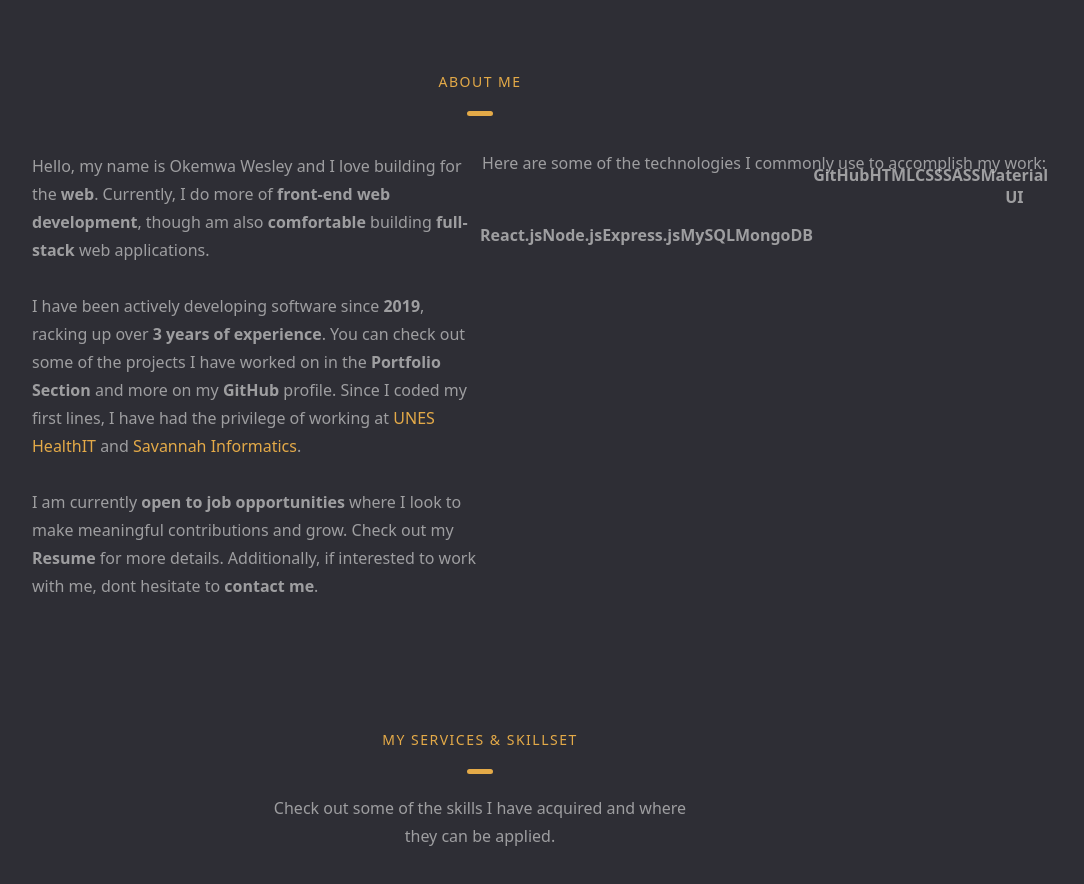
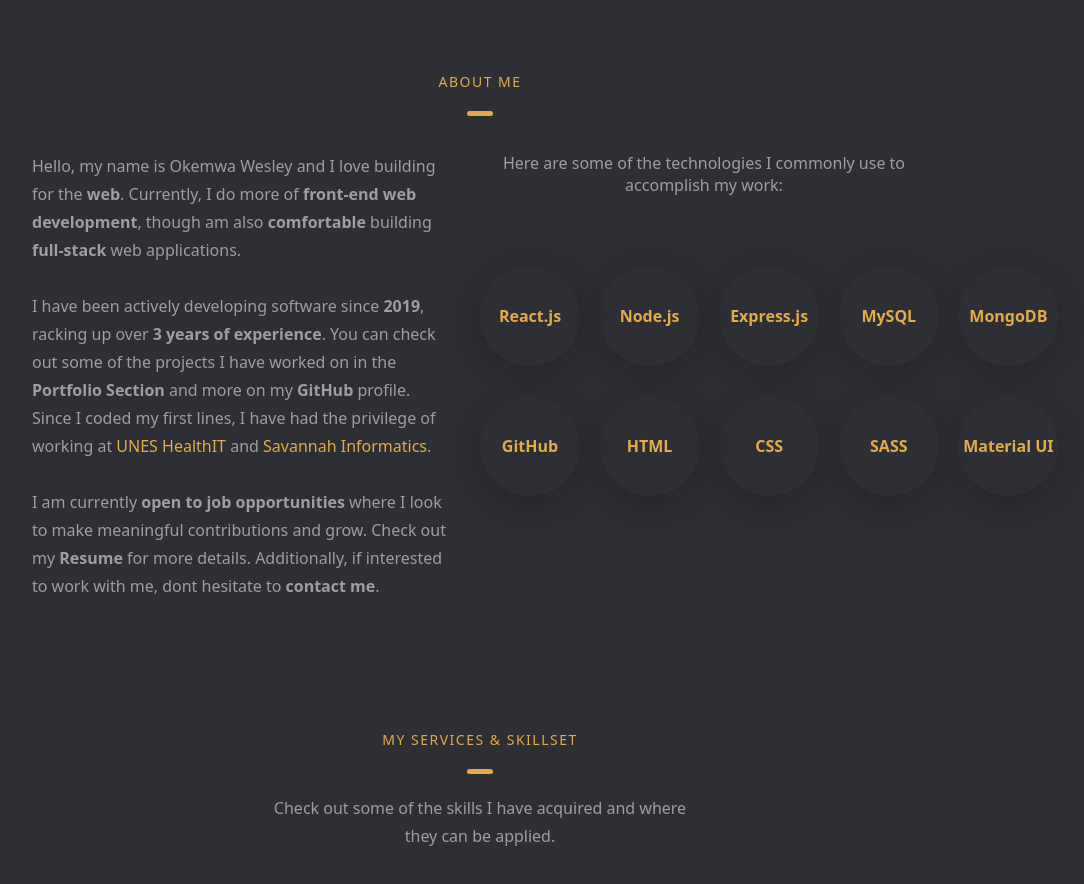
Before and after one commit to 1wes/Wes-Portfolio, a React (Create React App) app: page /#/ in a window 1280 px wide. Shown: the part 840-1724 px from the top of the page, without its empty margins (160-1244 px from the left). Built offline with nearby package versions, Linux system fonts and the light colour scheme; no server answers.

Commit message:
style the techstack section

```diff
--- a/src/components/about.css
+++ b/src/components/about.css
@@ -1,6 +1,7 @@
 .about-content{
     margin: 0 auto;
     width: 70%;
+    height: 100%;
 }
 
 .about-layout{
@@ -10,14 +11,48 @@
 .text,.my-tech{
     width: 50%;
     justify-content: flex-start;
-    display: flex;
 }
 
 .text{
     text-align: left;
     line-height: 28px;
+    display: flex;
 }
 
 .text p span{
     color: var(--accent-color);
 }
+
+.my-tech{
+    margin-left: 30px;
+}
+
+#abt-card-section{
+    display: block;
+}
+
+#abt-row1, #abt-row2, #abt-row3{
+    margin: 0 !important;
+    height: 100%;
+    width: 100%;
+    margin-bottom: 30px !important;
+}
+
+.tech-card{
+    width: 20%;
+}
+
+.tech-card:not(:first-child){
+    margin-left: 30px;
+}
+
+.tech-name{
+    height: 100px;
+    width: 100px;
+    box-shadow: rgba(0, 0, 0, 0.205) 0px 7px 29px 0px;
+    border-radius: 50%;
+    display: flex;
+    align-items: center;
+    justify-content: center;
+    color: var(--accent-color);
+}
```
